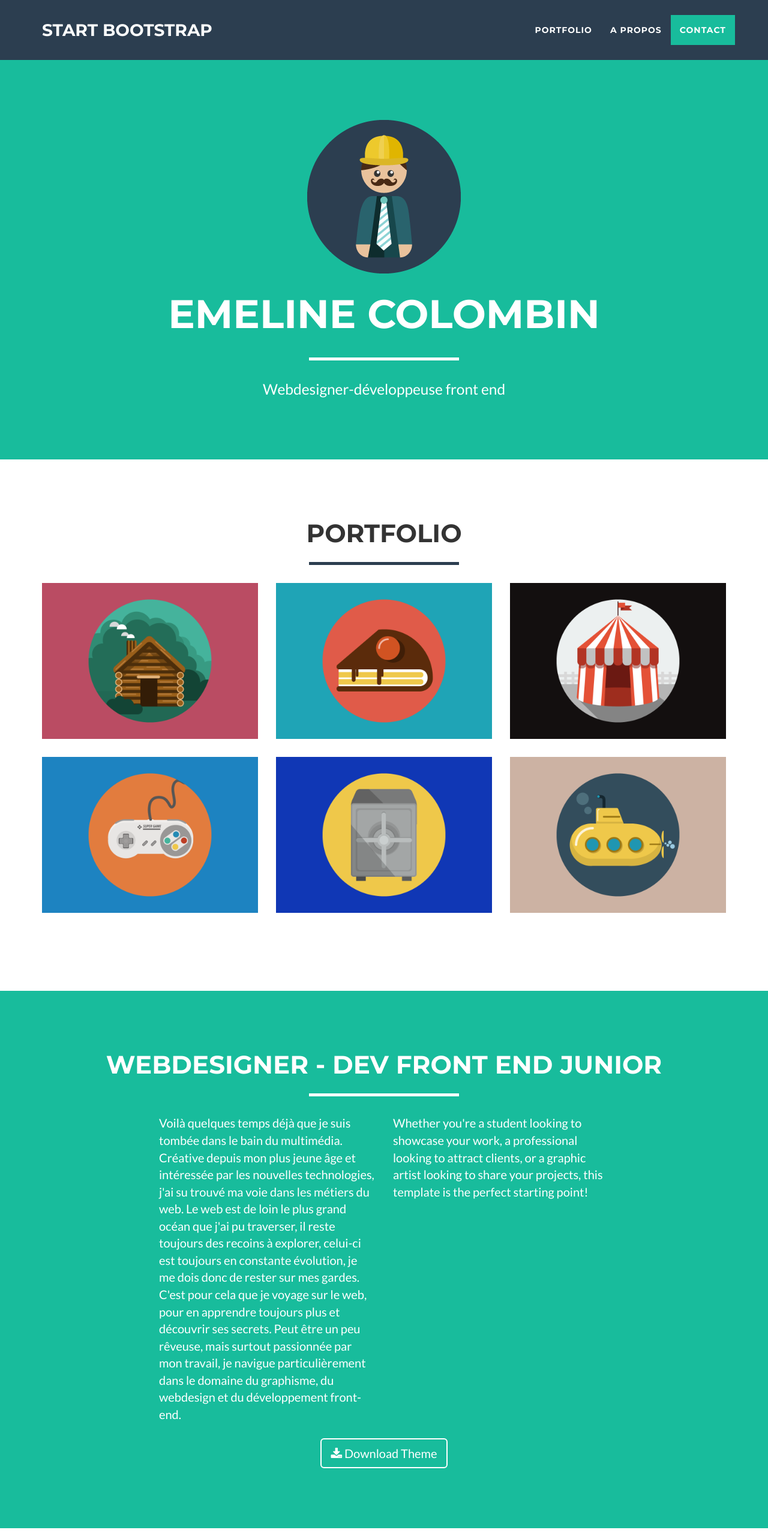
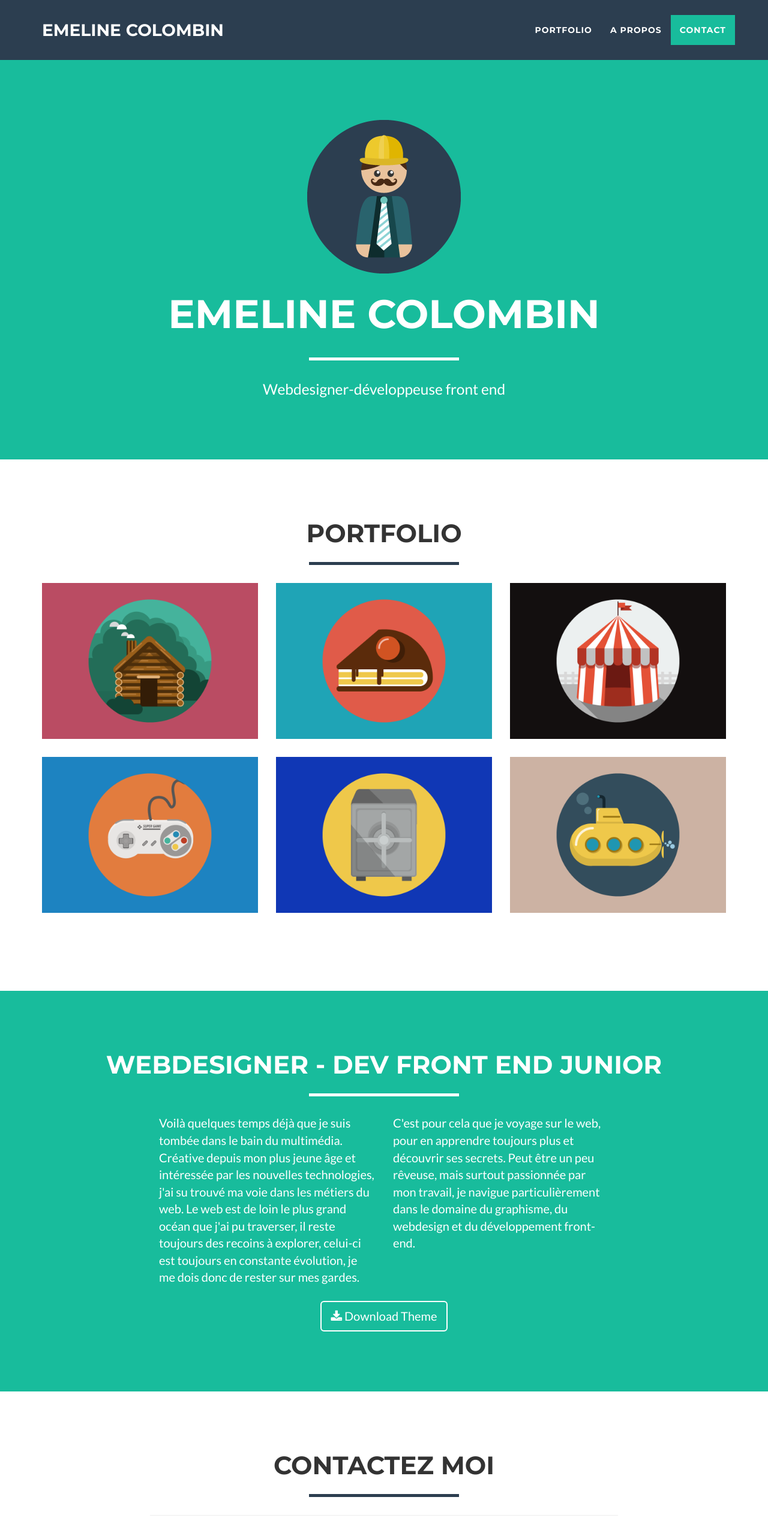
Before and after one commit to aimiline/aimiline.github.io, a website: page index.html in a window 1280 px wide. Shown: the top 2556 px of the page at 60% size. Drawn offline with nearby package versions, Linux system fonts and the light colour scheme.

Commit message:
Initial commit

```diff
--- a/index.html
+++ b/index.html
@@ -41,7 +41,7 @@
                 <button type="button" class="navbar-toggle" data-toggle="collapse" data-target="#bs-example-navbar-collapse-1">
                     <span class="sr-only">Toggle navigation</span> Menu <i class="fa fa-bars"></i>
                 </button>
-                <a class="navbar-brand" href="#page-top">Start Bootstrap</a>
+                <a class="navbar-brand" href="#page-top">Emeline Colombin</a>
             </div>
 
             <!-- Collect the nav links, forms, and other content for toggling -->
@@ -169,10 +169,10 @@
                 <div class="col-lg-4 col-lg-offset-2">
                     <p>
 
-Voilà quelques temps déjà que je suis tombée dans le bain du multimédia. Créative depuis mon plus jeune âge et intéressée par les nouvelles technologies, j'ai su trouvé ma voie dans les métiers du web. Le web est de loin le plus grand océan que j'ai pu traverser, il reste toujours des recoins à explorer, celui-ci est toujours en constante évolution, je me dois donc de rester sur mes gardes. C'est pour cela que je voyage sur le web, pour en apprendre toujours plus et découvrir ses secrets. Peut être un peu rêveuse, mais surtout passionnée par mon travail, je navigue particulièrement dans le domaine du graphisme, du webdesign et du développement front-end.</p>
+Voilà quelques temps déjà que je suis tombée dans le bain du multimédia. Créative depuis mon plus jeune âge et intéressée par les nouvelles technologies, j'ai su trouvé ma voie dans les métiers du web. Le web est de loin le plus grand océan que j'ai pu traverser, il reste toujours des recoins à explorer, celui-ci est toujours en constante évolution, je me dois donc de rester sur mes gardes. </p>
                 </div>
                 <div class="col-lg-4">
-                    <p>Whether you're a student looking to showcase your work, a professional looking to attract clients, or a graphic artist looking to share your projects, this template is the perfect starting point!</p>
+                    <p>C'est pour cela que je voyage sur le web, pour en apprendre toujours plus et découvrir ses secrets. Peut être un peu rêveuse, mais surtout passionnée par mon travail, je navigue particulièrement dans le domaine du graphisme, du webdesign et du développement front-end.</p>
                 </div>
                 <div class="col-lg-8 col-lg-offset-2 text-center">
                     <a href="#" class="btn btn-lg btn-outline">
@@ -188,7 +188,7 @@ Voilà quelques temps déjà que je suis tombée dans le bain du multimédia. Cr
         <div class="container">
             <div class="row">
                 <div class="col-lg-12 text-center">
-                    <h2>Contact Me</h2>
+                    <h2>Contactez moi</h2>
                     <hr class="star-primary">
                 </div>
             </div>
```
